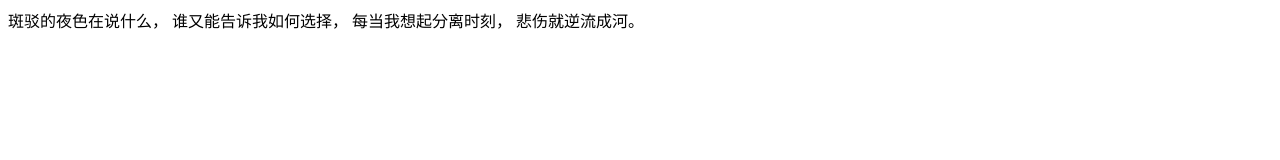
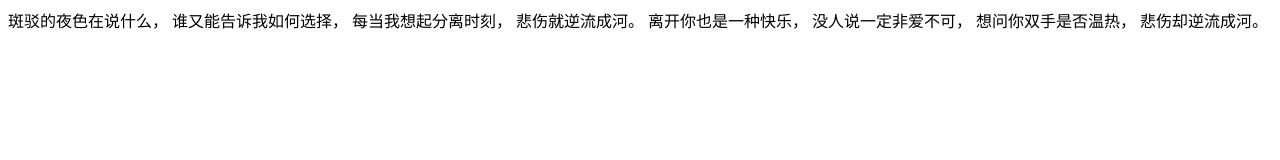
Before and after one commit to ludaoan/lastday, a plain HTML site: page index.html in a window 1280 px wide. Drawn offline with Linux system fonts and the light colour scheme.

Commit message:
Update index.html

```diff
--- a/index.html
+++ b/index.html
@@ -9,5 +9,10 @@
     谁又能告诉我如何选择，
     每当我想起分离时刻，
     悲伤就逆流成河。
+
+    离开你也是一种快乐，
+    没人说一定非爱不可，
+    想问你双手是否温热，
+    悲伤却逆流成河。
 </body>
 </html>
```
